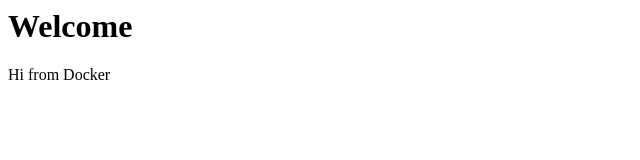
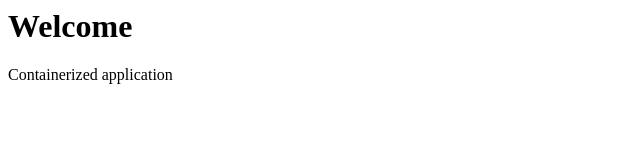
Before and after one commit to athiraprasad123/ProjectDemo, a plain HTML site: page index.html in a window 1280 px wide. Shown: the full height of the page, 0-640 px from the left. Drawn offline with Linux system fonts and the light colour scheme.

Commit message:
Update index.html

```diff
--- a/index.html
+++ b/index.html
@@ -5,6 +5,6 @@
 </head>
 <body>
 <h1>Welcome</h1>
-<p>Hi from Docker</p>
+<p>Containerized application</p>
 </body>
 </html>
```
